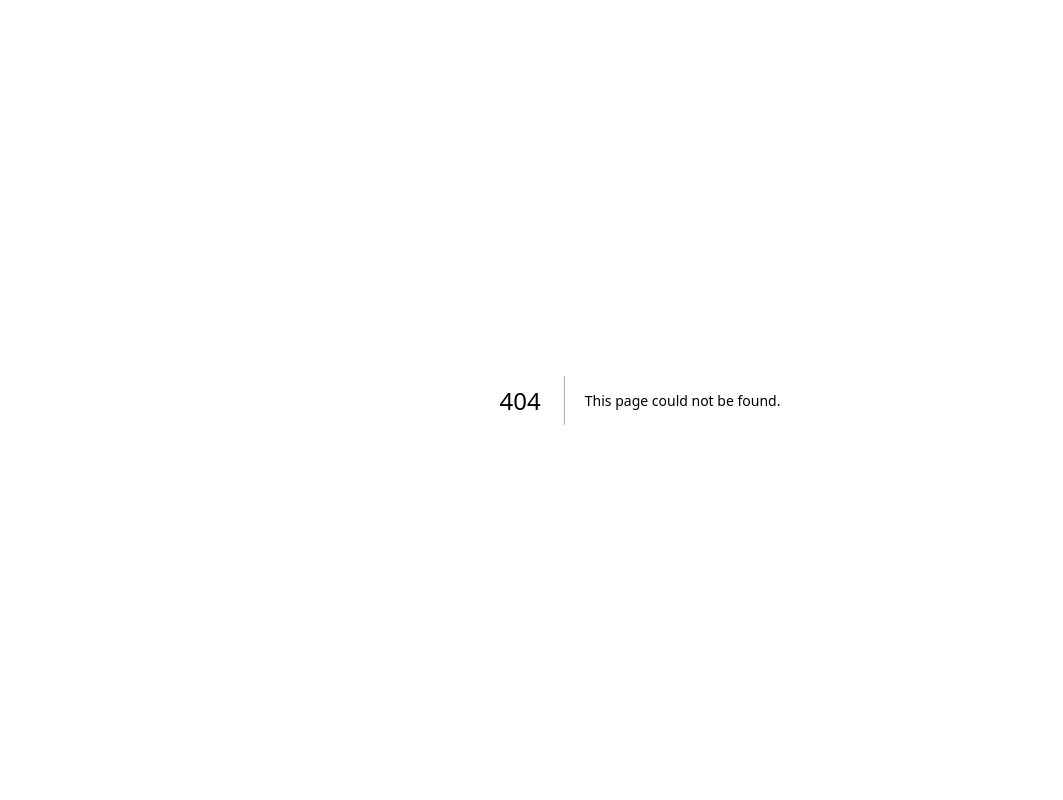
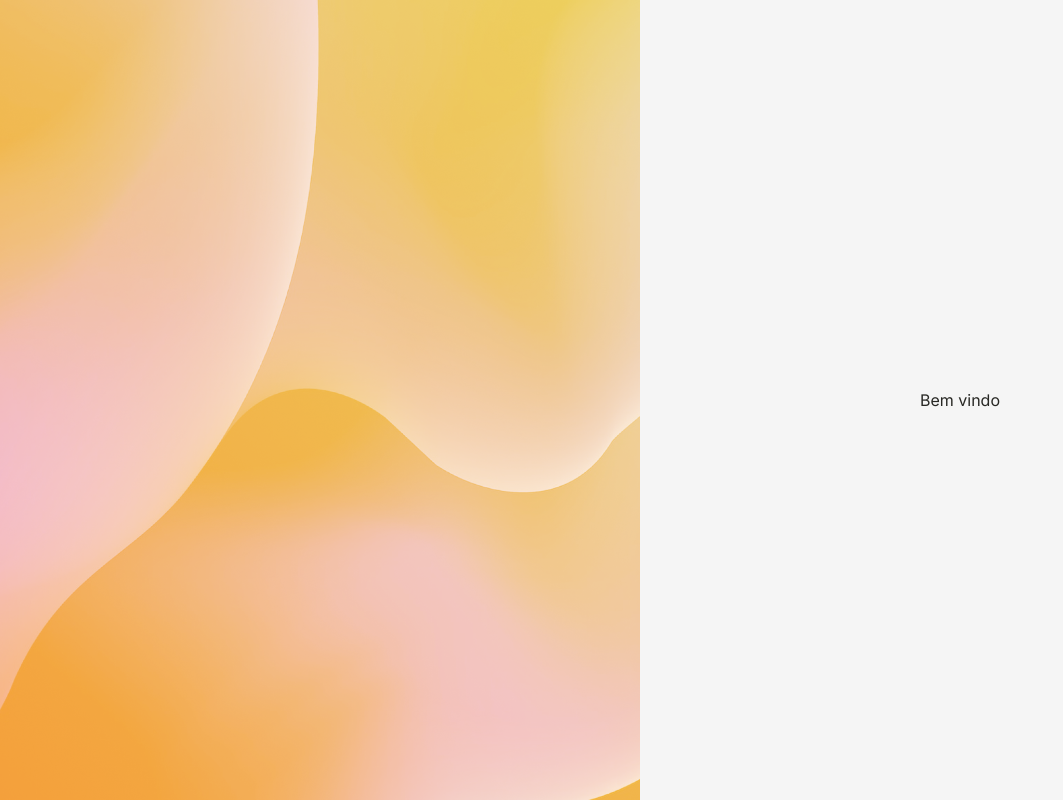
Before and after one commit to Bellorico323/goals-tracker, a Next.js app in the folder apps/web/: page /auth/sign-in in a window 1280 px wide. Before the commit this address had no page. Shown: the whole page, without its empty margins (0-1063 px from the left). Built offline with nearby package versions, Linux system fonts and the light colour scheme.

Commit message:
auth-layout

```diff
--- a/apps/web/package.json
+++ b/apps/web/package.json
@@ -1,5 +1,5 @@
 {
-  "name": "web",
+  "name": "@goals/web",
   "version": "0.1.0",
   "private": true,
   "scripts": {
--- a/apps/web/src/app/(app)/layout.tsx
+++ b/apps/web/src/app/(app)/layout.tsx
@@ -1,17 +1,8 @@
 import './globals.css'
 
-import type { Metadata } from 'next'
-import { Inter } from 'next/font/google'
 import Image from 'next/image'
 
 import logo from '@/assets/logo.svg'
-
-const inter = Inter({ subsets: ['latin'] })
-
-export const metadata: Metadata = {
-  title: 'Fishpay',
-  description: 'Goals tracker, helping you to control your finances',
-}
 
 export default function RootLayout({
   children,
@@ -19,8 +10,7 @@ export default function RootLayout({
   children: React.ReactNode
 }>) {
   return (
-    <html lang="en">
-      <body className={inter.className}>
+    <div>
       <header className="bg-gold-400 px-10 py-5">
         <Image
           src={logo}
@@ -30,11 +20,10 @@ export default function RootLayout({
           width={24}
         />
       </header>
-        <div className="grid-cols-app grid">
+      <div className="grid grid-cols-app">
         <aside className="col-span-1 py-8 pl-8 pr-5">Sidebar</aside>
         <div>{children}</div>
       </div>
-      </body>
-    </html>
+    </div>
   )
 }
--- a/apps/web/src/app/auth/layout.tsx
+++ b/apps/web/src/app/auth/layout.tsx
@@ -0,0 +1,25 @@
+import Image from 'next/image'
+
+import fundo from '@/assets/FUNDO.png'
+
+export default function AuthLayout({
+  children,
+}: Readonly<{
+  children: React.ReactNode
+}>) {
+  return (
+    <div className="flex min-h-screen">
+      <div className="flex-1">
+        <Image
+          src={fundo}
+          alt=""
+          width={600}
+          height={700}
+          quality={100}
+          className="h-full max-h-screen w-full object-cover"
+        />
+      </div>
+      <div className="flex-1">{children}</div>
+    </div>
+  )
+}
--- /dev/null
+++ b/apps/web/src/app/auth/sign-in/page.tsx
@@ -0,0 +1,7 @@
+export default function SignInPage() {
+  return (
+    <div className="flex h-full w-full items-center justify-center">
+      <h1>Bem vindo</h1>
+    </div>
+  )
+}
--- /dev/null
+++ b/apps/web/src/app/auth/sign-up/page.tsx
@@ -0,0 +1,3 @@
+export default function SignUpPage() {
+  return <h1>sign up</h1>
+}
```
Also changed, not shown: apps/web/src/assets/FUNDO.png (added). Lines whose indentation alone changed are shown as unchanged.
